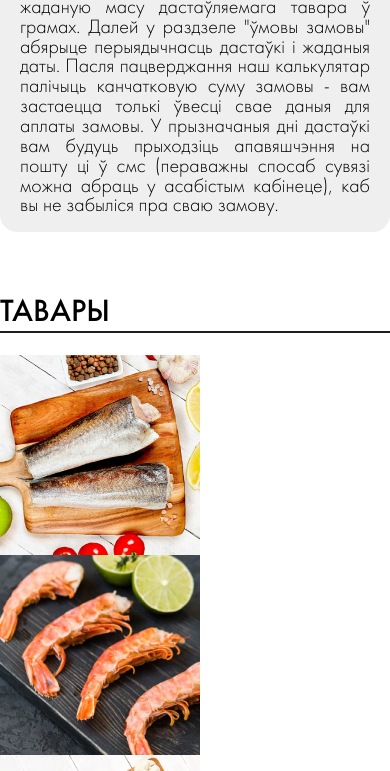
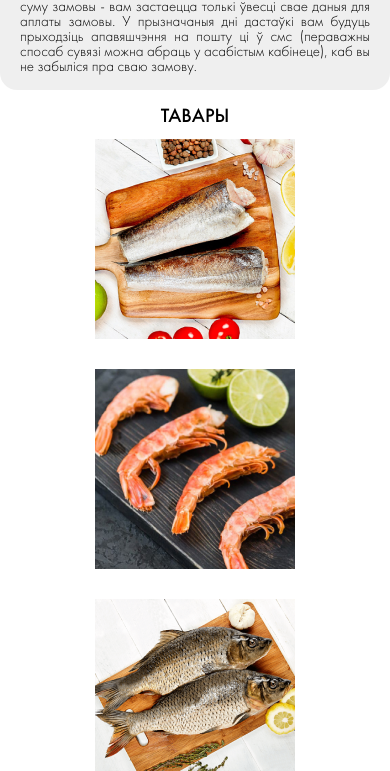
Before and after one commit to Melamora/Project_rybov, a plain HTML site: page booking.html in a window 390 px wide. Shown: the part 447-1218 px from the top of the page. Drawn offline with Linux system fonts and the light colour scheme.

Commit message:
added changes

```diff
--- a/css/booking.css
+++ b/css/booking.css
@@ -196,7 +196,7 @@ input {
    width: 100%;
 }
 
-.how_to{
+.how_to {
    display: flex;
    flex-direction: column;
    justify-content: center;
@@ -212,7 +212,7 @@ input {
    margin-bottom: 64px;
 }
 
-.how_to_title{
+.how_to_title {
    font-family: var(--font-Medium);
    font-weight: 450;
    font-size: 32px;
@@ -221,7 +221,7 @@ input {
    text-align: center;
 }
 
-.how_to_text{
+.how_to_text {
    font-family: var(--font-Light);
    font-weight: 300;
    font-size: 20px;
@@ -229,8 +229,20 @@ input {
    text-align: justify;
 }
 
-.title_item_to_order{
-min-width: 278px;
+.items_to_order{
+   display: flex;
+   flex-direction: column;
+   justify-content: center;
+   align-items: flex-start;
+   max-width: 1120px;
+   width: 100%;
+
+   margin: 0 auto;
+}
+
+.title_item_to_order {
+   max-width: 278px;
+   width: 100%;
    font-family: var(--font-Medium);
    font-weight: 450;
    font-size: 32px;
@@ -238,6 +250,17 @@ min-width: 278px;
    text-transform: uppercase;
    margin-bottom: 22px;
    border-bottom: 2px solid var(--color-black);
+}
+
+.gallery_items_to_order{
+   display: grid;
+   grid-template-columns: repeat(auto-fill, 200px);
+   grid-gap: 30px;
+   align-items: center;
+   align-content: center;
+   justify-content: center;
+   width: 100%;
+   margin-bottom: 49px;
 }
 
 
--- a/css/booking_media.css
+++ b/css/booking_media.css
@@ -4,13 +4,27 @@
       padding-right: 10px;
    }
 
-   .place_an_order_pics{
+   .place_an_order_pics {
       min-height: 500px;
       height: 100%;
    }
 
    .footer-top {
       flex-direction: column;
+   }
+
+   .how_to {
+      margin-bottom: 20px;
+   }
+
+   .title_item_to_order {
+      border: none;
+      text-align: center;
+   }
+
+   .items_to_order {
+      padding: 0 30px;
+      align-items: center;
    }
 
 }
@@ -42,11 +56,13 @@
    .how_to {
       padding: 15px 20px 15px 20px;
    }
-   .place_an_order_pics{
+
+   .place_an_order_pics {
       min-height: 200px;
       margin-bottom: 30px;
    }
-   .ryba_place_an_order{
+
+   .ryba_place_an_order {
       display: none;
    }
 
@@ -62,6 +78,17 @@
       flex-direction: column;
       justify-content: center;
       align-items: center;
+   }
+
+   .items_to_order {
+      padding: 10px 30px;
+      align-items: center;
+   }
+
+   .title_item_to_order {
+      margin-bottom: 10px;
+      border: none;
+      text-align: center;
    }
 }
 
@@ -86,15 +113,26 @@
       color: white;
 
    }
+
    .how_to {
       padding: 15px 20px 15px 20px;
+      margin-bottom: 10px;
    }
 
-   .ryba_place_an_order{
+   .how_to_title {
+      font-size: 20px;
+   }
+
+   .how_to_text {
+      font-size: 15px;
+      line-height: 15px;
+   }
+
+   .ryba_place_an_order {
       display: none;
    }
 
-   .place_an_order_pics{
+   .place_an_order_pics {
       min-height: 200px;
       margin-bottom: 20px;
    }
@@ -116,4 +154,16 @@
    .page-footer {
       padding: 20px 50px 10px 50px;
    }
+
+   .items_to_order {
+      padding: 0 30px;
+      align-items: center;
+   }
+
+   .title_item_to_order {
+      font-size: 20px;
+      margin-bottom: 5px;
+      border-bottom: none;
+      text-align: center;
+   }
 }
```
